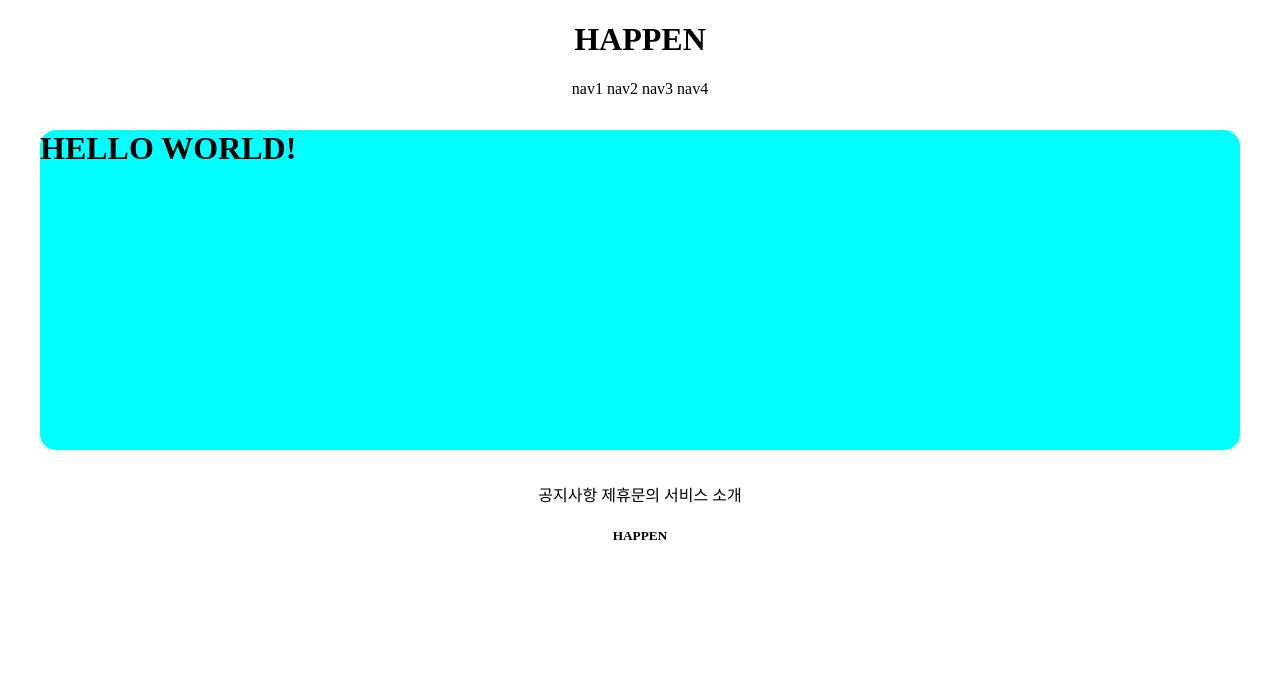
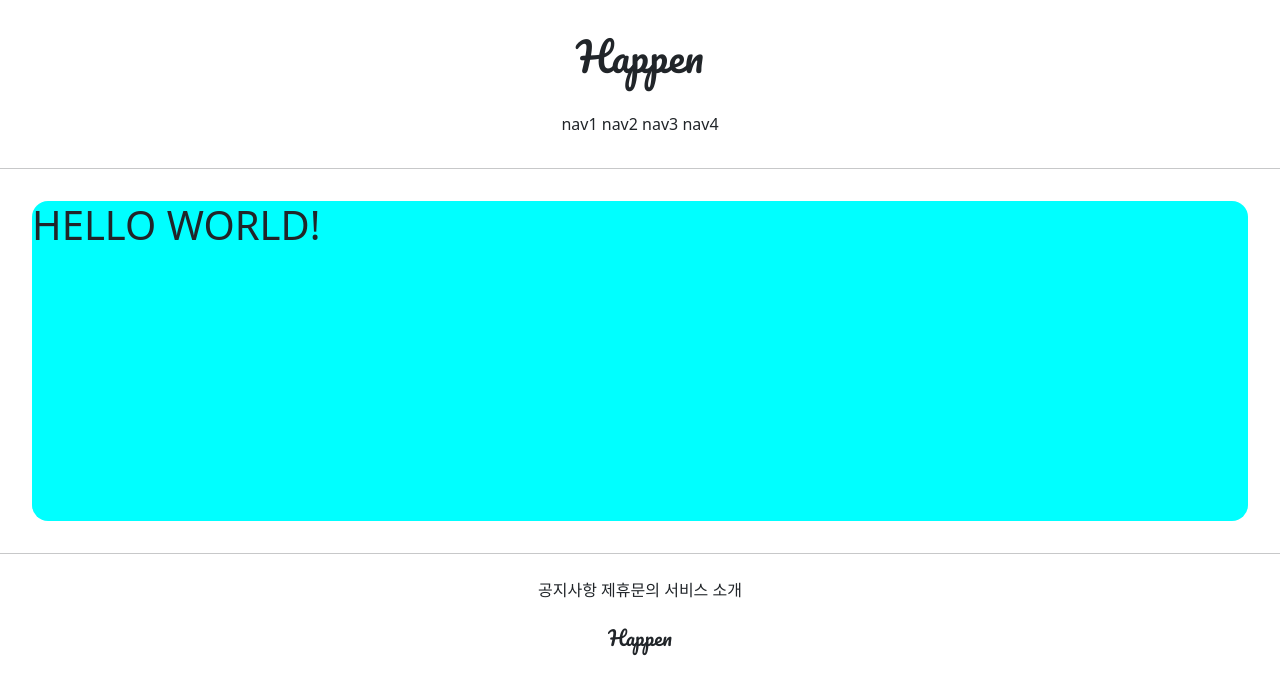
Before and after one commit to tkekdzhd/gis_0702_2, a Django app: page /accounts/hello_world/ in a window 1280 px wide. Shown: the top 695 px of the page. Run offline with Django 3.2, Linux system fonts and the light colour scheme; parts of the project's set-up code (start-up, migrations or seed data) failed here and were passed over.

Commit message:
0706 commit 2

```diff
--- a/templates/base.html
+++ b/templates/base.html
@@ -1,12 +1,12 @@
 <!DOCTYPE html>
 <html lang="en">
-{% include 'head.html' %}
+    {% include 'head.html' %}
 <body>
     {% include 'header.html' %}
-
+    <hr>
     {% block content %}
     {% endblock %}
-
+    <hr>
     {% include 'footer.html' %}
 </body>
 </html>
--- a/templates/footer.html
+++ b/templates/footer.html
@@ -1,10 +1,10 @@
 <div style="text-align: center">
-    <div>
+    <div style="margin-top: 1.5rem;">
         <span>공지사항</span>
         <span>제휴문의</span>
         <span>서비스 소개</span>
     </div>
-    <div>
-        <h5>HAPPEN</h5>
+    <div style="margin: 1.5rem 0; font-family: 'Pacifico', cursive;">
+        <h5>Happen</h5>
     </div>
 </div>
--- a/templates/head.html
+++ b/templates/head.html
@@ -1,4 +1,17 @@
 <head>
     <meta charset="UTF-8">
     <title>Title</title>
+
+    {#  BOOTSTRAP LINK  #}
+    <link href="https://cdn.jsdelivr.net/npm/bootstrap@5.0.2/dist/css/bootstrap.min.css" rel="stylesheet" integrity="sha384-EVSTQN3/azprG1Anm3QDgpJLIm9Nao0Yz1ztcQTwFspd3yD65VohhpuuCOmLASjC" crossorigin="anonymous">
+
+    {#  GOOGLE FONTS LINK  #}
+    <link rel="preconnect" href="https://fonts.googleapis.com">
+    <link rel="preconnect" href="https://fonts.gstatic.com" crossorigin>
+    <link href="https://fonts.googleapis.com/css2?family=Pacifico&display=swap" rel="stylesheet">
+
+    <link rel="preconnect" href="https://fonts.googleapis.com">
+    <link rel="preconnect" href="https://fonts.gstatic.com" crossorigin>
+    <link href="https://fonts.googleapis.com/css2?family=Roboto:wght@100&display=swap" rel="stylesheet">
+
 </head>
--- a/templates/header.html
+++ b/templates/header.html
@@ -1,8 +1,8 @@
-<div style="text-align: center">
-    <div>
-        <h1>HAPPEN</h1>
+<div style="text-align: center;">
+    <div style="margin: 2rem 0; font-family: 'Pacifico', cursive;">
+        <h1>Happen</h1>
     </div>
-    <div>
+    <div style="margin-bottom: 2rem;">
         <span>nav1</span>
         <span>nav2</span>
         <span>nav3</span>
```
